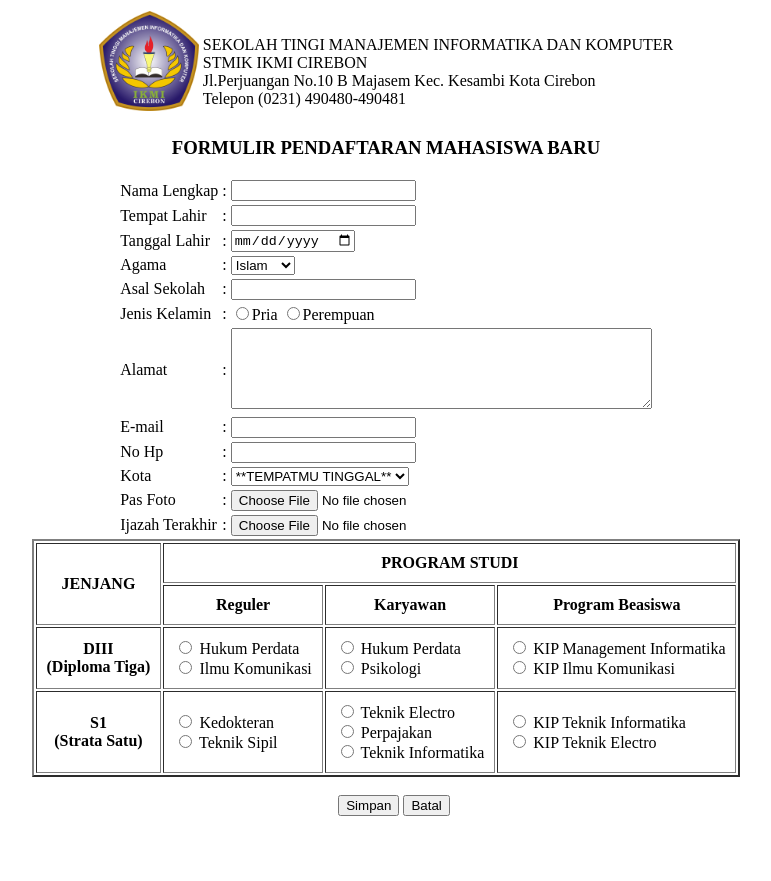
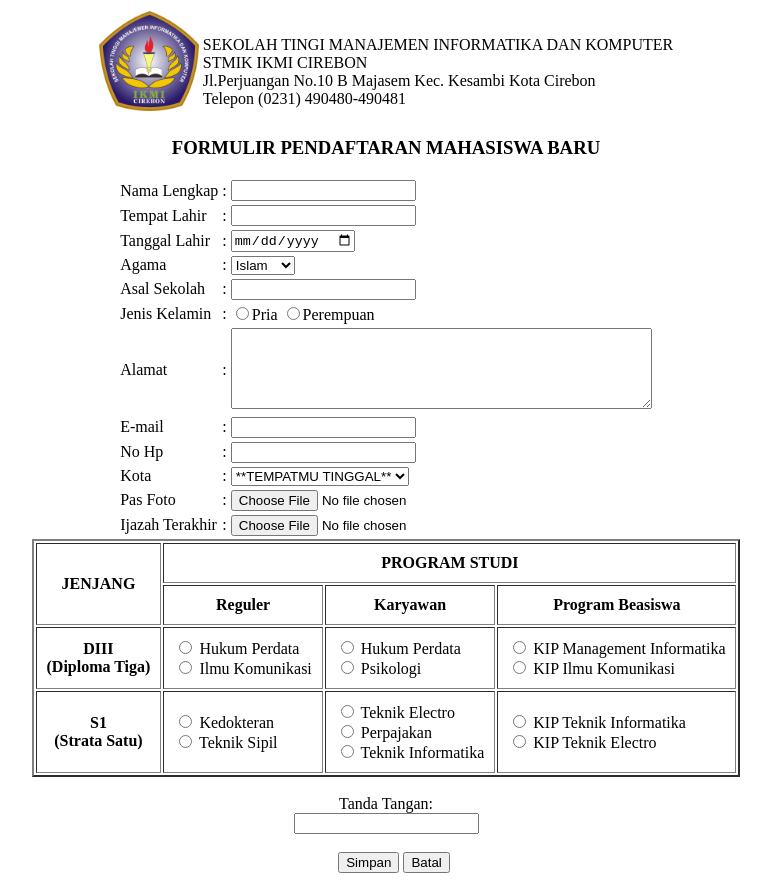
Before and after one commit to adholf/p03form-lv1.github.io, a plain HTML site: page index.html in a window 1280 px wide. Shown: the whole page, without its empty margins (254-1025 px from the left). Before the commit the page ends 824 px from the top, so only its background shows below. Drawn offline with Linux system fonts and the light colour scheme.

Commit message:
Update index.html
add signature

```diff
--- a/index.html
+++ b/index.html
@@ -173,6 +173,15 @@
 
 </table>
 <br>
+
+<div id="Tanda Tangan">
+  Tanda Tangan:
+</div>
+
+<input type="text" id="Ttd">
+
+<br>
+<br>
 <tr>
 <td>&nbsp;</td>
 <td>&nbsp;</td>
```
